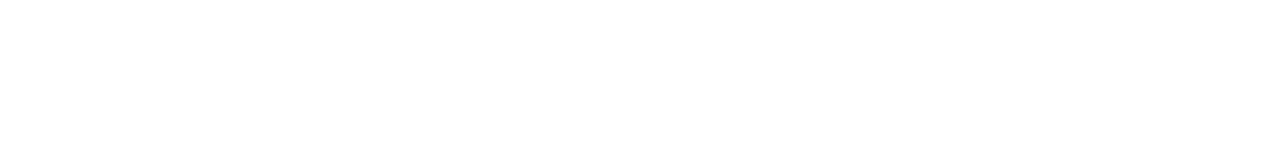
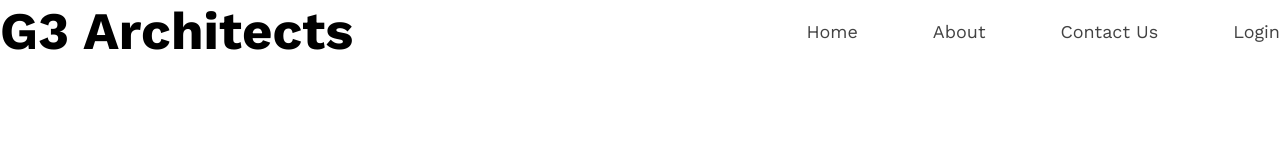
Before and after one commit to toimurhasan/g3-architects, a plain HTML site: page index.html in a window 1280 px wide. Drawn offline with nearby package versions, Linux system fonts and the light colour scheme.

Commit message:
added color variables and work sans font

```diff
--- a/index.html
+++ b/index.html
@@ -4,11 +4,21 @@
     <meta charset="UTF-8" />
     <meta name="viewport" content="width=device-width, initial-scale=1.0" />
     <title>G3 - Architects</title>
+    <link rel="stylesheet" href="style.css" />
   </head>
-  <body>
-    <header></header>
+  <body class="work-sans-font">
+    <header>
+      <nav class="navbar">
+        <div class="brand"><h3>G3 Architects</h3></div>
+        <ul class="menu">
+          <li><a href="#">Home</a></li>
+          <li><a href="#">About</a></li>
+          <li><a href="#">Contact Us</a></li>
+          <li><a href="#">Login</a></li>
+        </ul>
+      </nav>
+    </header>
     <main></main>
     <footer></footer>
-
   </body>
 </html>
--- a/style.css
+++ b/style.css
@@ -0,0 +1,60 @@
+@import url("https://fonts.googleapis.com/css2?family=Work+Sans:ital,wght@0,100..900;1,100..900&display=swap");
+/* reset */
+* {
+  margin: 0;
+  padding: 0;
+  box-sizing: border-box;
+}
+
+/* color variables */
+:root {
+  --dark-01: #131313;
+  --dark-02: #424242;
+  --dark-03: #727272;
+  --dark-04: #a1a1a1;
+  --dark-05: #d0d0d0;
+  --dark-06: #e7e7e7;
+  --dark-07: #f3f3f3;
+  --white: #ffffff;
+
+  --bg-color: rgba(255, 144, 14, 0.1);
+  --orange: #ff900e;
+}
+
+/* fonts */
+.work-sans-font {
+  font-family: "Work Sans", serif;
+  font-optical-sizing: auto;
+  font-weight: 400;
+  font-style: normal;
+}
+
+/* for responsive layout */
+body {
+  max-width: 1440px;
+  margin: 0 auto;
+}
+
+/* navbar styles */
+.navbar {
+  display: flex;
+  justify-content: space-between;
+  align-items: center;
+}
+
+/* brand styles */
+.brand {
+  font-size: 2.813rem;
+}
+
+/* menubar styles*/
+.menu {
+  list-style: none;
+  display: flex;
+  gap: 75px;
+}
+.menu a {
+  text-decoration: none;
+  font-size: 1.125rem;
+  color: var(--dark-02);
+}
```
